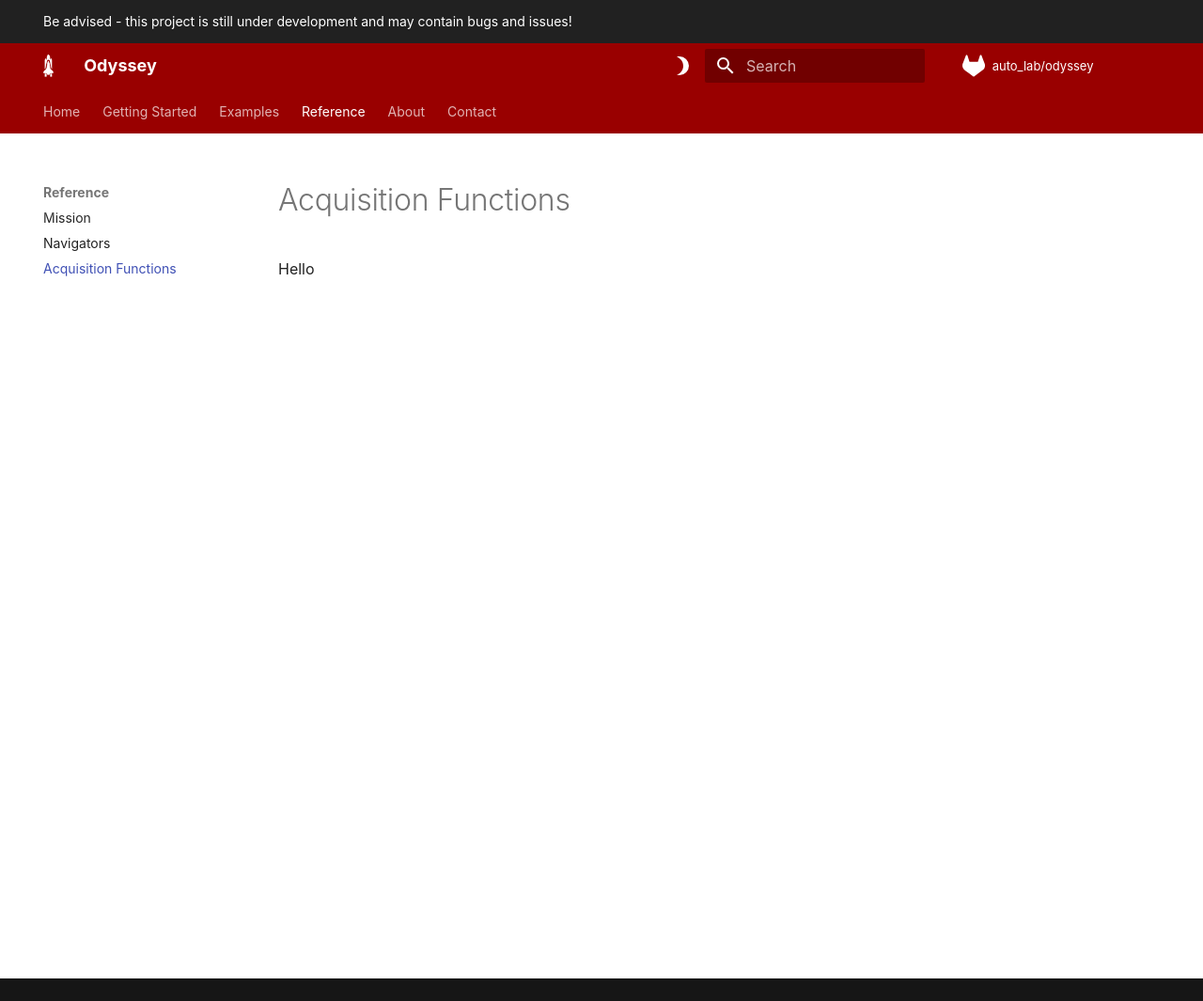
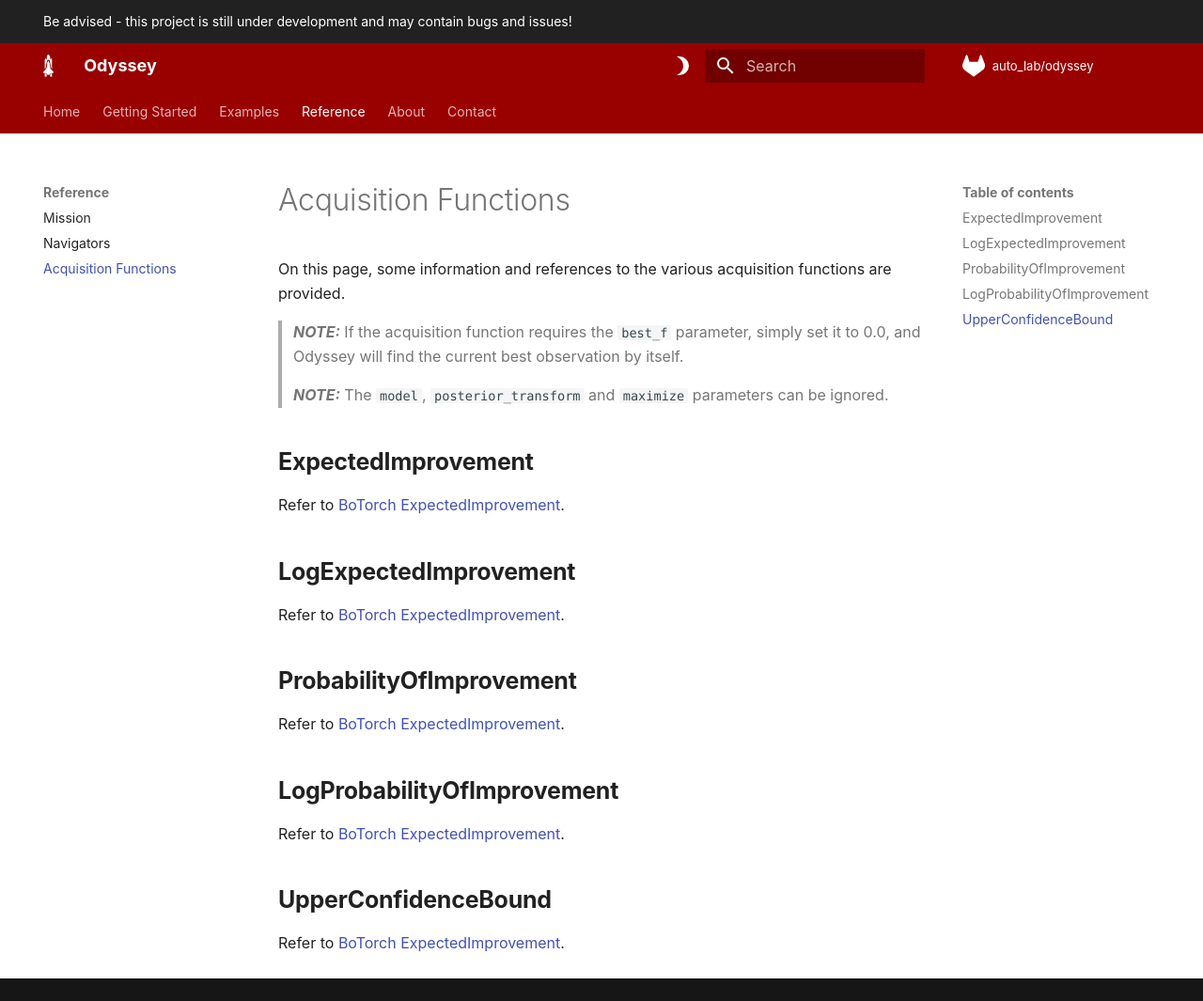
Before and after one commit to dtu-energy/Odyssey, an MkDocs documentation site: the page built from docs/api_reference/acquisition_functions.md, in a window 1280 px wide and 1065 px high. Shown: the whole window at 94% size. Built offline with MkDocs 1.6.1 and Material for MkDocs 9.7.7, drawn with Linux system fonts in a browser that asks for light colours; some web fonts are replaced; comment, search, counter and statistics services are not loaded.

Commit message:
Always maximize botorch acqfs and updated acqfs in docs

```diff
--- a/docs/api_reference/acquisition_functions.md
+++ b/docs/api_reference/acquisition_functions.md
@@ -1 +1,21 @@
-Hello
+On this page, some information and references to the various acquisition functions are provided.
+
+> **_NOTE:_**  If the acquisition function requires the `best_f` parameter, simply set it to 0.0, and Odyssey will find the current best observation by itself.
+
+> **_NOTE:_** The `model`, `posterior_transform` and `maximize` parameters can be ignored.
+
+## **ExpectedImprovement**
+Refer to [BoTorch ExpectedImprovement](https://botorch.org/api/acquisition.html#botorch.acquisition.analytic.ExpectedImprovement).
+
+
+## **LogExpectedImprovement**
+Refer to [BoTorch ExpectedImprovement](https://botorch.org/api/acquisition.html#botorch.acquisition.analytic.LogExpectedImprovement).
+
+## **ProbabilityOfImprovement**
+Refer to [BoTorch ExpectedImprovement](https://botorch.org/api/acquisition.html#botorch.acquisition.analytic.ProbabilityOfImprovement).
+
+## **LogProbabilityOfImprovement**
+Refer to [BoTorch ExpectedImprovement](https://botorch.org/api/acquisition.html#botorch.acquisition.analytic.LogProbabilityOfImprovement).
+
+## **UpperConfidenceBound**
+Refer to [BoTorch ExpectedImprovement](https://botorch.org/api/acquisition.html#botorch.acquisition.analytic.UpperConfidenceBound).
```
Also changed, not shown: 1 other file.
